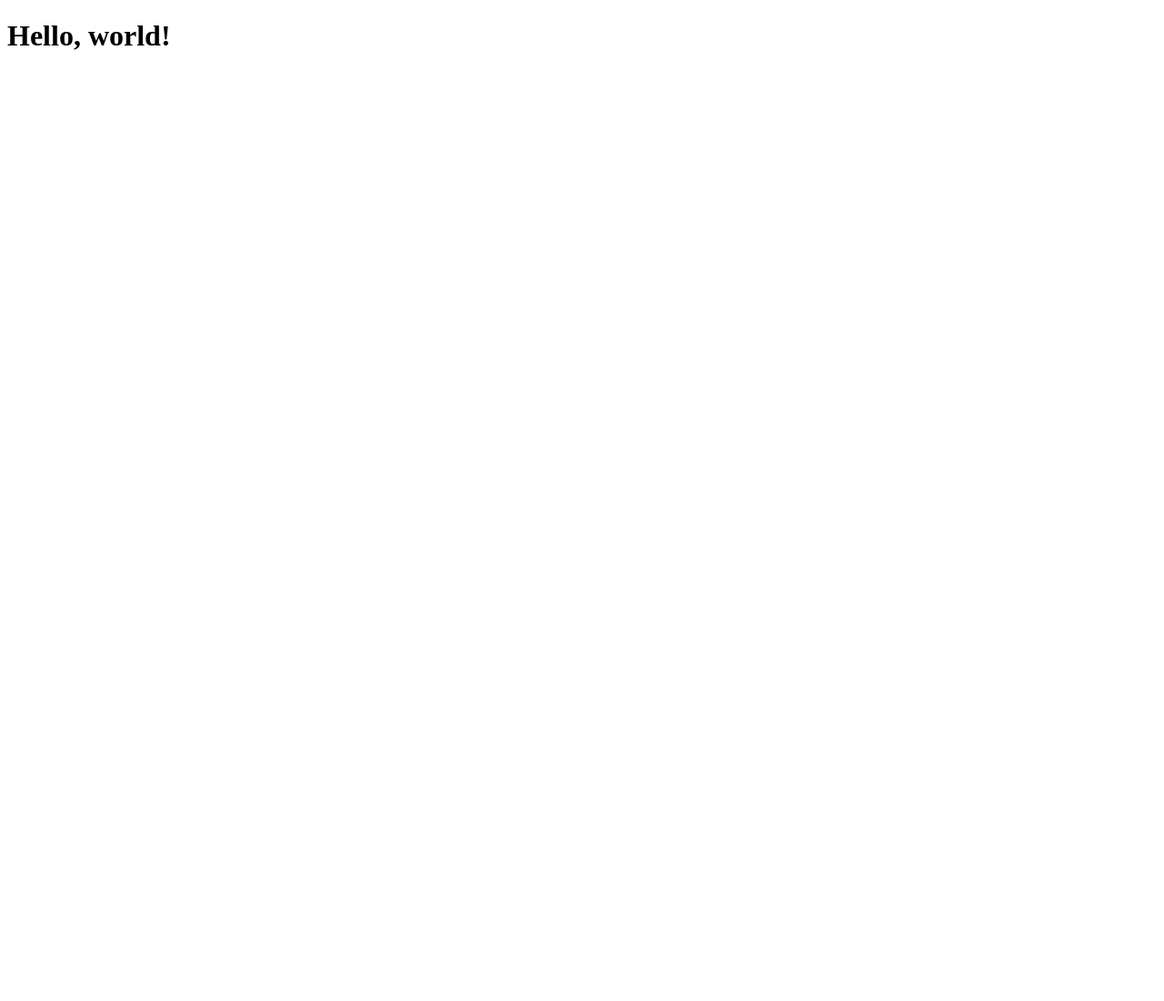
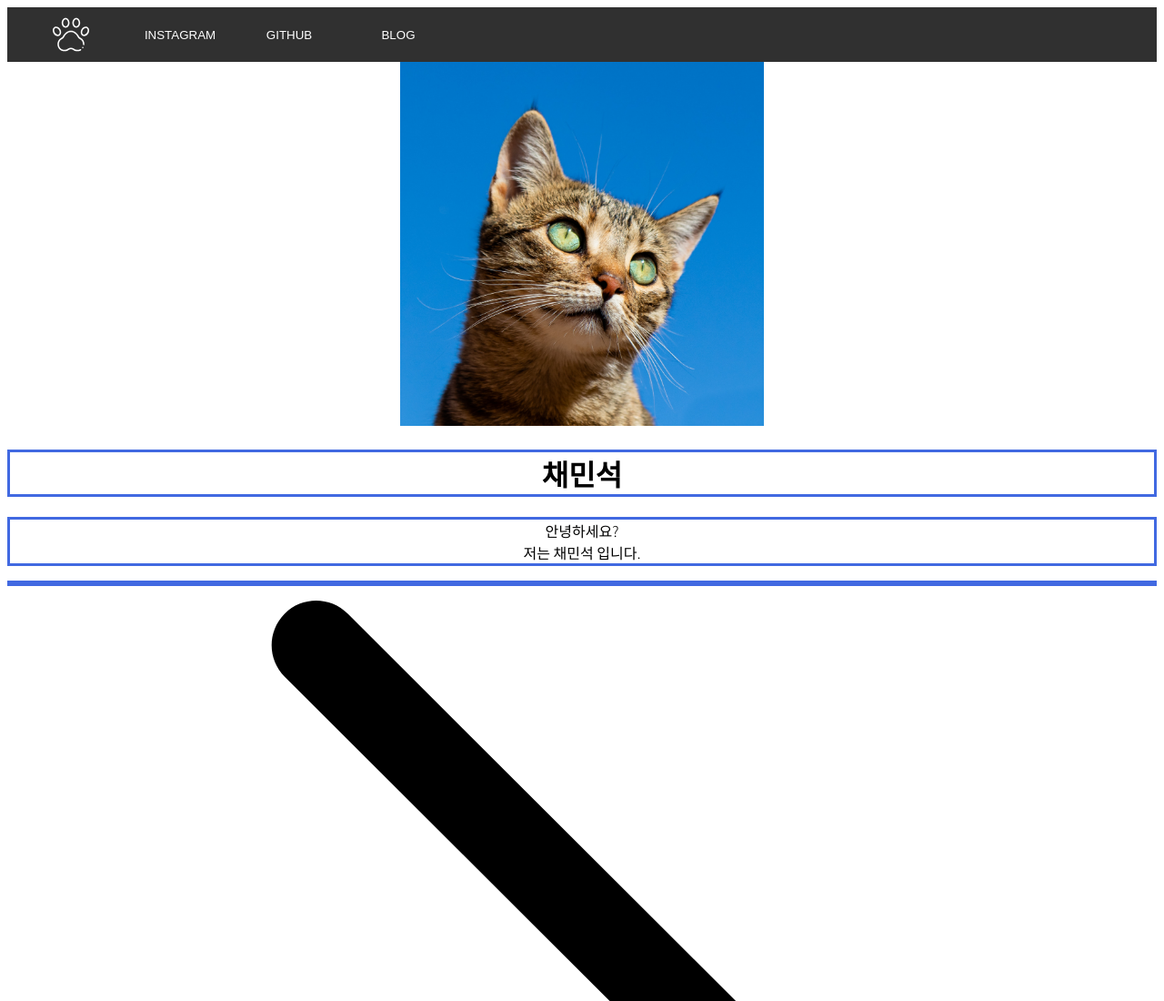
Before and after one commit to Mintori04/Mintori04.github.io, a plain HTML site: page index.html in a window 1280 px wide. Shown: the top 1100 px of the page at 91% size. Before the commit the page ends 800 px from the top, so only its background shows below. Drawn offline with Linux system fonts and the light colour scheme.

Commit message:
1차시 완료

```diff
--- a/index.html
+++ b/index.html
@@ -5,8 +5,35 @@
         <meta http-equiv="X-UA-Compatible" content="IE=edge">
         <meta name="viewport" content="width=device-width, initial-scale=1.0">
         <title>Document</title>
+        <link rel="stylesheet" href="style.css">
     </head>
     <body>
-        <h1>Hello, world!</h1>
+        <div class="navigation">
+            <img src="img/icon.svg" alt="logoicon">
+            <button>INSTAGRAM</button>
+            <button>GITHUB</button>
+            <button>BLOG</button>
+        </div>
+
+        <div class="card" id="book1">
+            <div class="wrapper">
+                <div class="profile_pic">
+                    <img src="img/profile.jpg" alt="profile_pic" width="400px">
+                </div>
+                <div class="contents">
+                    <h1>채민석</h1>
+                    <p>안녕하세요?<br>저는 채민석 입니다.</p>
+                </div>
+                <div class="page">
+                    <div class="text">
+                        <p> <!-- 설명이 들어갈 공간입니다. --></p>
+                    </div>
+                    <div class="arrow">
+                        <img src="img/next.svg" alt="left" id="left-arrow">
+                        <img src="img/next.svg" alt="right" id="right-arrow">
+                    </div>
+            </div>
+            </div>
+        </div>
     </body>
 </html>
--- /dev/null
+++ b/style.css
@@ -0,0 +1,47 @@
+@import url('https://fonts.googleapis.com/css2?family=Noto+Sans+KR:wght@300;400;500;600&display=swap');
+
+div {
+    font-family: 'Noto Sans KR', sans-serif;
+    font-weight: 200;
+    text-align: center;
+}
+
+div.navigation {
+    background-color: #303030;
+    height: 60px;
+    padding-left: 50px;
+    padding-right: 50px;
+    display: flex;
+    flex-direction: row;
+}
+
+div.navigation button {
+    background-color: #00000000;
+    border: 0px;
+    color: white;
+    height: inherit;
+    width: 120px;
+    text-align: center;
+}
+
+div.navigation button:hover {
+    /*마우스 커서를 가져다 댔을 때 변화*/
+    background-color: #525252;
+    color: cadetblue;
+}
+
+div.navigation img {
+    align-self: center;
+    height: 40px;
+    padding-right: 40px;
+
+    filter: invert(100%) sepia(0%) saturate(18%) hue-rotate(314deg) brightness(106%) contrast(104%);
+}
+
+h1 {
+    border: 3px solid royalblue;
+}
+
+p {
+    border: 3px solid royalblue;
+}
```
Also changed, not shown: img/icon.svg (added), img/next.svg (added), img/profile.jpg (added), img/temp.jpg (added), 1 other file.
